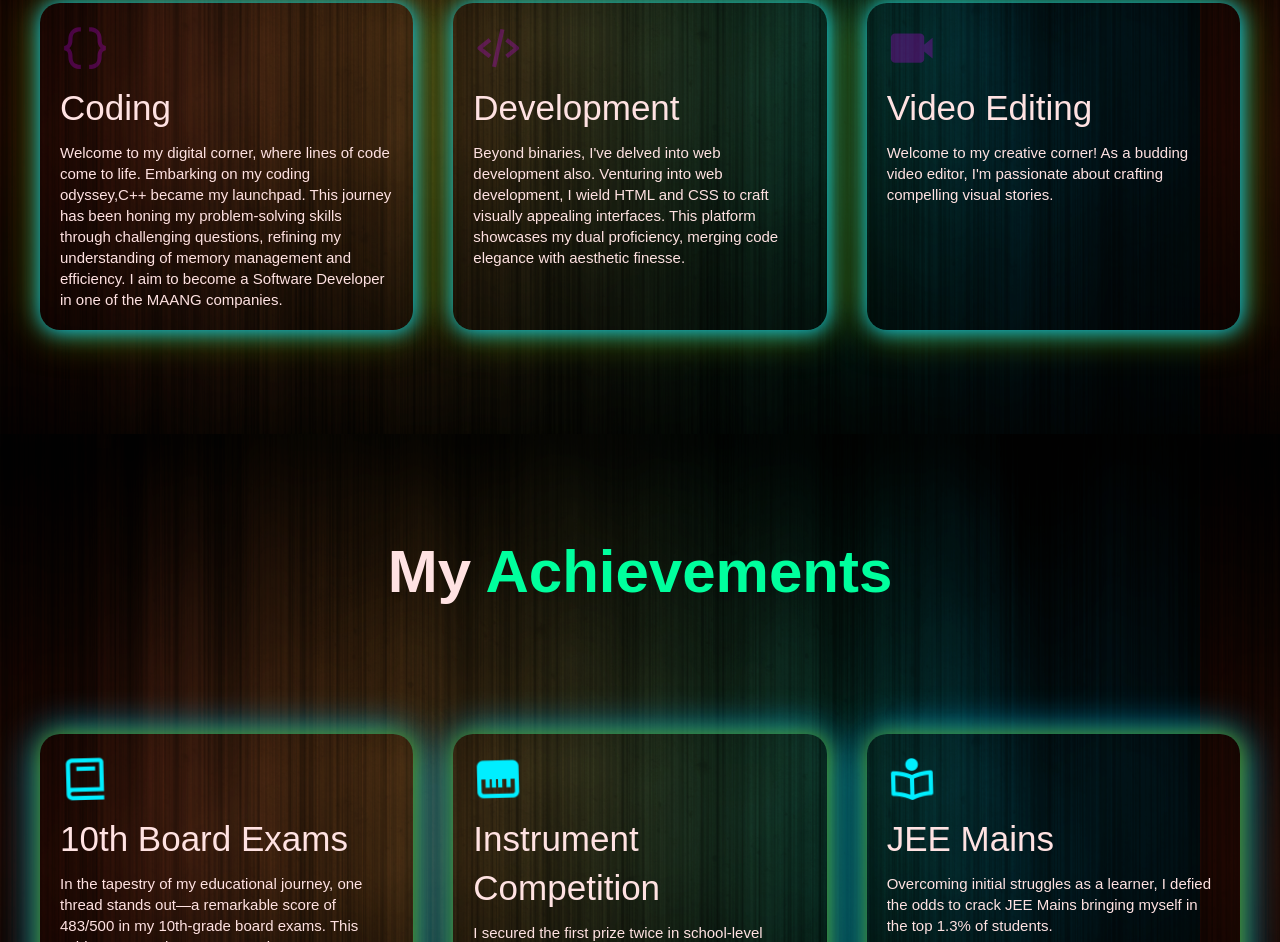
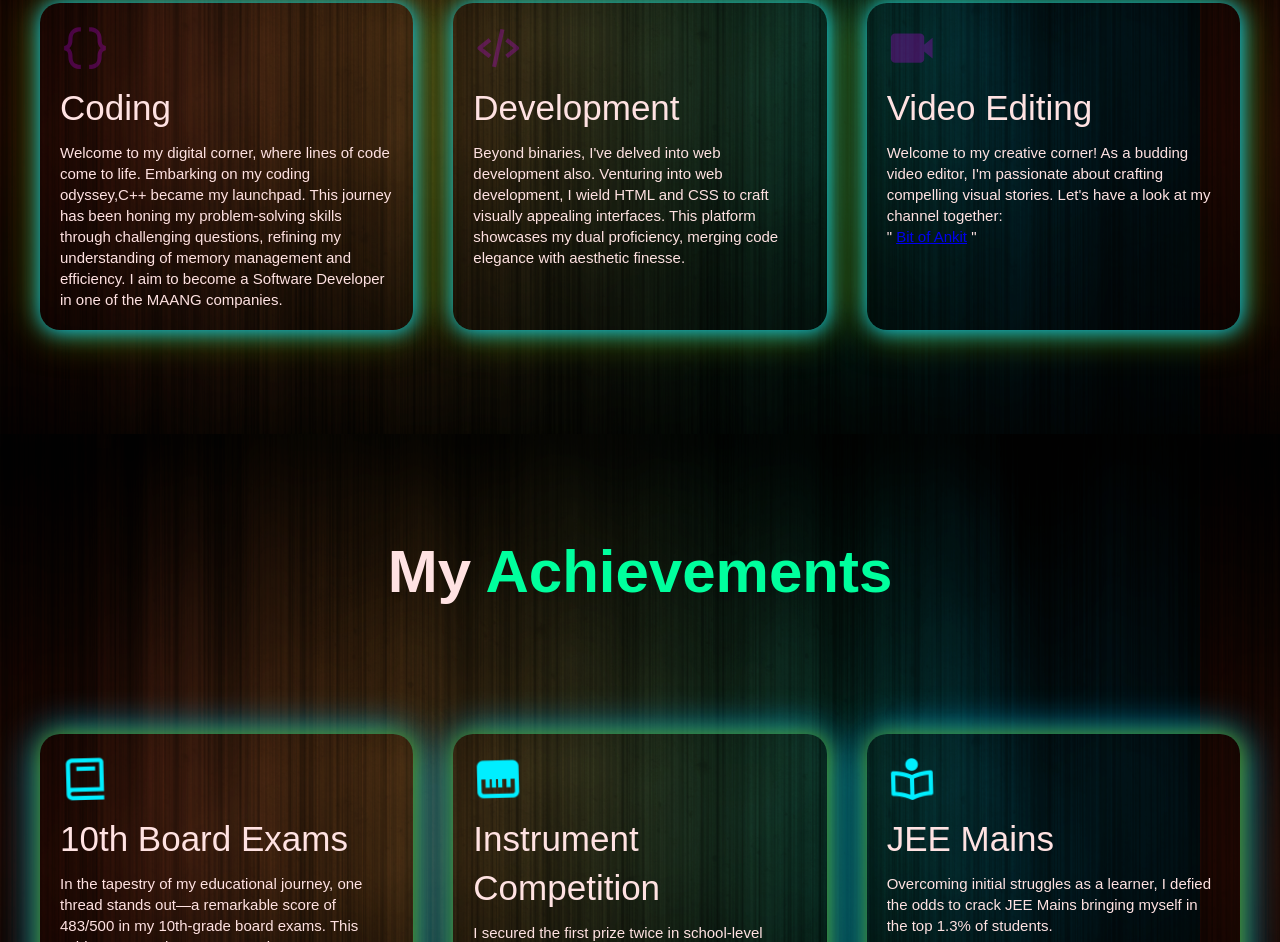
Before and after one commit to Ankit8125/Ankit-CV, a plain HTML site: page index.html in a window 1280 px wide. Shown: the part 1720-2662 px from the top of the page. Drawn offline with nearby package versions, Linux system fonts and the light colour scheme.

Commit message:
Update utube.html

```diff
--- a/index.html
+++ b/index.html
@@ -89,7 +89,8 @@
                         <i class='bx bxs-video bx-flashing' style='color: #d900ff'></i>
                         <h2>Video Editing</h2>
                         <p>Welcome to my creative corner! As a budding video editor,
-                            I'm passionate about crafting compelling visual stories.</p>
+                            I'm passionate about crafting compelling visual stories. Let's have a look
+                        at my channel together: <br>" <a href="https://www.youtube.com/@Bit-of-Ankit5042">Bit of Ankit</a> "</p>
 
                     </div>
                 </div>
```
